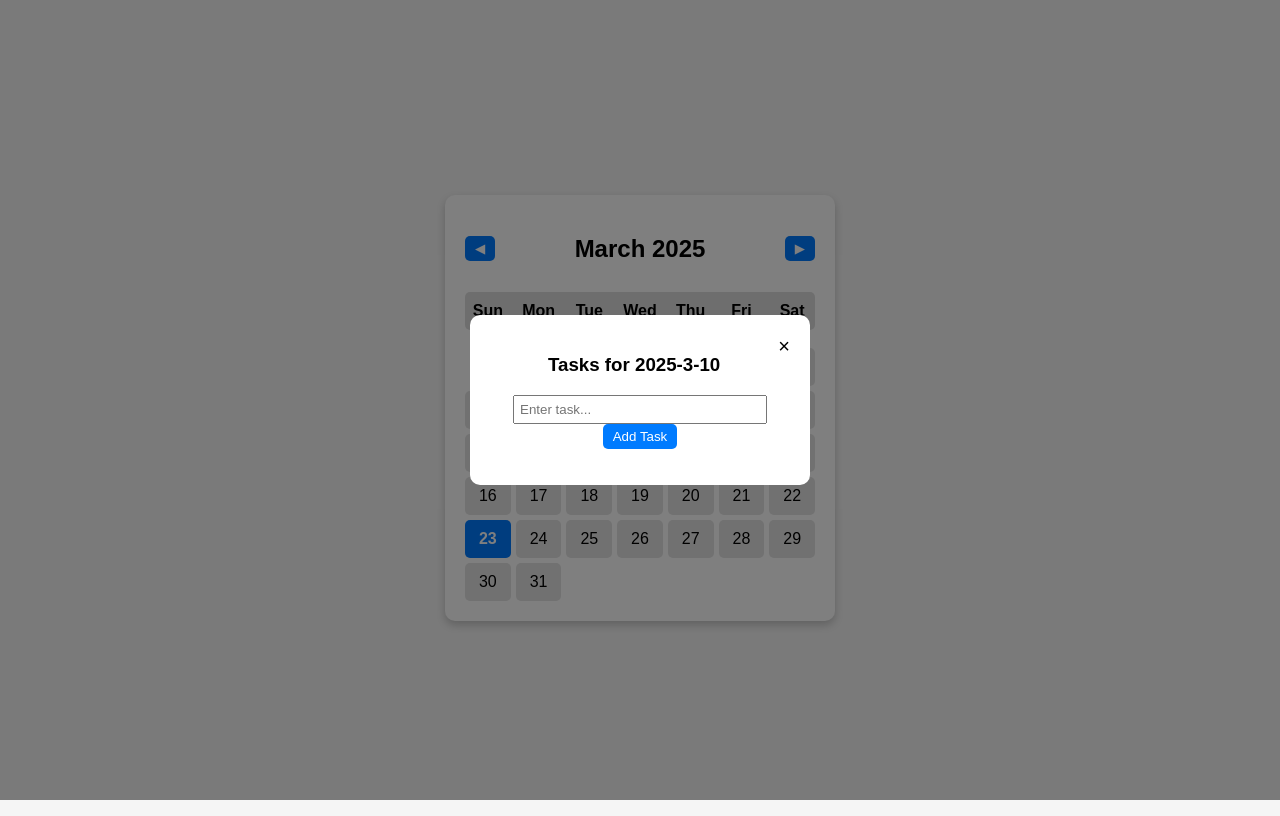
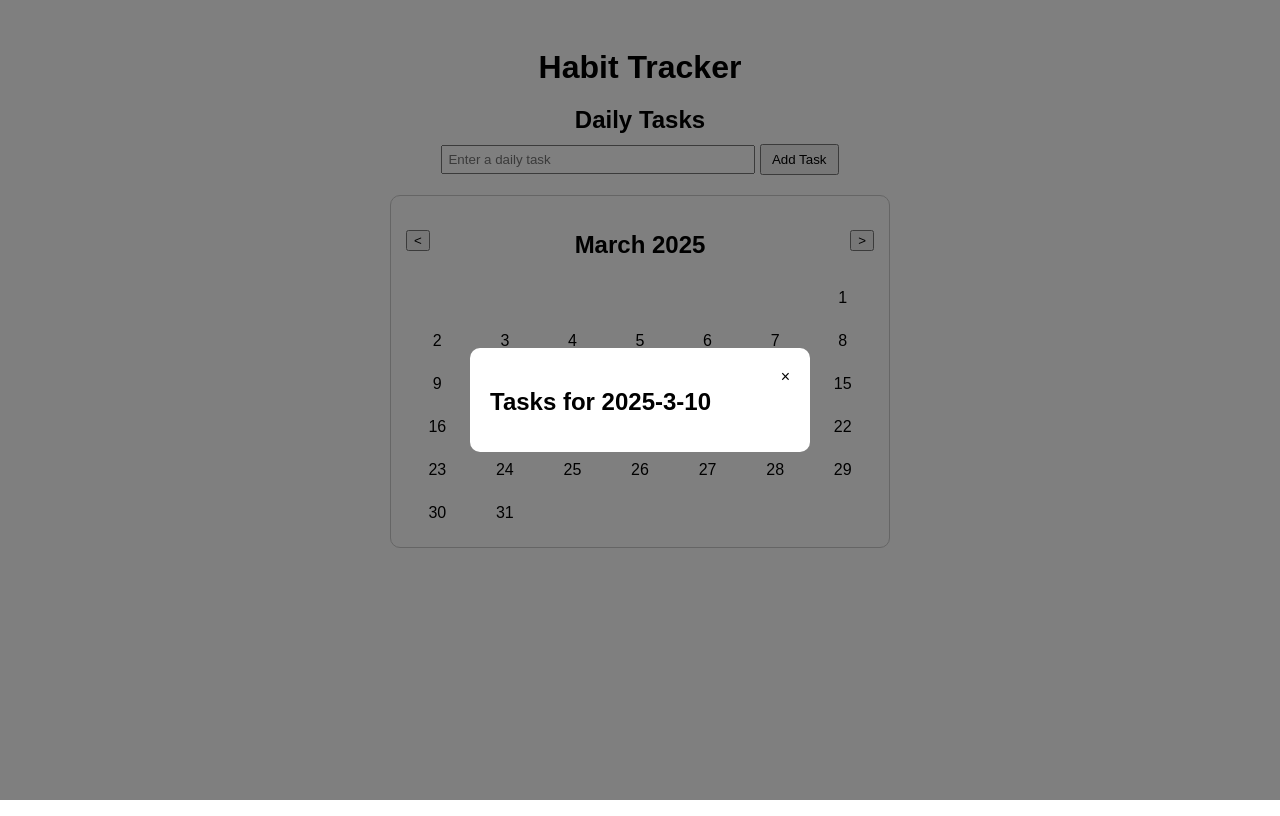
Before and after one commit to sthuthi21/DoItToday, a plain HTML site: page index.html in a window 1280 px wide. Both pictures are taken after a click on the element "10". Drawn offline with Linux system fonts and the light colour scheme.

Commit message:
working code

```diff
--- a/index.html
+++ b/index.html
@@ -3,40 +3,39 @@
 <head>
     <meta charset="UTF-8">
     <meta name="viewport" content="width=device-width, initial-scale=1.0">
-    <title>Calendar</title>
+    <title>Habit Tracker</title>
     <link rel="stylesheet" href="styles.css">
 </head>
 <body>
-    <div class="calendar">
-        <div class="calendar-header">
-            <button id="prevMonth">◀</button>
-            <h2 id="monthYear"></h2>
-            <button id="nextMonth">▶</button>
-        </div>
-        <div id="calendar">
-            <div id="weekDays">
-                <div>Sun</div>
-                <div>Mon</div>
-                <div>Tue</div>
-                <div>Wed</div>
-                <div>Thu</div>
-                <div>Fri</div>
-                <div>Sat</div>
-            </div>
-            <br/>
-            <div id="calendarDays"></div>
+
+    <div class="container">
+        <h1>Habit Tracker</h1>
+        <h2>Daily Tasks</h2>
+
+        <!-- Task List Section -->
+        <div id="taskSection">
+            <input type="text" id="taskInput" placeholder="Enter a daily task">
+            <button id="addTaskBtn">Add Task</button>
+            <ul id="taskList"></ul> <!-- Task list displayed here -->
         </div>
 
+        <!-- Calendar Section -->
+        <div class="calendar">
+            <div class="calendar-header">
+                <button id="prevMonth">&lt;</button>
+                <h2 id="monthYear"></h2>
+                <button id="nextMonth">&gt;</button>
+            </div>
+            <div id="calendarDays" class="calendar-grid"></div>
+        </div>
     </div>
 
-    <!-- Task Modal -->
+    <!-- Task Modal (for viewing and marking tasks) -->
     <div id="taskModal" class="modal">
         <div class="modal-content">
             <span class="close">&times;</span>
-            <h3 id="modalDate"></h3>
-            <input type="text" id="taskInput" placeholder="Enter task...">
-            <button id="addTaskBtn">Add Task</button>
-            <ul id="taskList"></ul>
+            <h2 id="modalDate"></h2>
+            <ul id="modalTaskList"></ul> <!-- Tasks for the selected day -->
         </div>
     </div>
 
--- a/script.js
+++ b/script.js
@@ -6,46 +6,40 @@ const nextMonthBtn = document.getElementById("nextMonth");
 const taskModal = document.getElementById("taskModal");
 const closeModal = document.querySelector(".close");
 const modalDate = document.getElementById("modalDate");
+const modalTaskList = document.getElementById("modalTaskList");
+
 const taskInput = document.getElementById("taskInput");
 const addTaskBtn = document.getElementById("addTaskBtn");
 const taskList = document.getElementById("taskList");
 
 let currentDate = new Date();
-let selectedDate = null; // Stores selected date for tasks
-let tasks = JSON.parse(localStorage.getItem("tasks")) || {}; // Load saved tasks
+let selectedDate = null;
+let tasks = JSON.parse(localStorage.getItem("tasks")) || {};
+let dailyTasks = JSON.parse(localStorage.getItem("dailyTasks")) || []; // Stores fixed daily tasks
 
+// Render Calendar
 function renderCalendar() {
     const firstDayOfMonth = new Date(currentDate.getFullYear(), currentDate.getMonth(), 1);
     const lastDayOfMonth = new Date(currentDate.getFullYear(), currentDate.getMonth() + 1, 0);
 
     monthYear.innerText = firstDayOfMonth.toLocaleDateString('en-US', { month: 'long', year: 'numeric' });
-
     calendarDays.innerHTML = "";
 
-    // Add empty cells for previous month days
+    // Empty slots before first day
     for (let i = 0; i < firstDayOfMonth.getDay(); i++) {
         let emptyCell = document.createElement("div");
         calendarDays.appendChild(emptyCell);
     }
 
-    // Add actual days of the month
+    // Actual days
     for (let day = 1; day <= lastDayOfMonth.getDate(); day++) {
         let dayCell = document.createElement("div");
         dayCell.classList.add("day");
         dayCell.innerText = day;
-
         let dateKey = `${currentDate.getFullYear()}-${currentDate.getMonth() + 1}-${day}`;
 
-        // Highlight today's date
-        if (day === new Date().getDate() &&
-            currentDate.getMonth() === new Date().getMonth() &&
-            currentDate.getFullYear() === new Date().getFullYear()) {
-            dayCell.classList.add("today");
-        }
-
-        // If tasks exist for this date, highlight it
-        if (tasks[dateKey] && tasks[dateKey].length > 0) {
-            dayCell.style.backgroundColor = "#FFD700"; // Highlight with gold color
+        if (tasks[dateKey]?.completed) {
+            dayCell.classList.add("completed");
         }
 
         dayCell.addEventListener("click", () => openTaskModal(dateKey));
@@ -53,58 +47,66 @@ function renderCalendar() {
     }
 }
 
-// Open task modal
+// Open Task Modal
 function openTaskModal(dateKey) {
     selectedDate = dateKey;
     modalDate.innerText = `Tasks for ${dateKey}`;
-    taskList.innerHTML = ""; // Clear task list
+    modalTaskList.innerHTML = "";
 
-    // Load tasks
-    if (tasks[dateKey]) {
-        tasks[dateKey].forEach(task => {
-            let task1 = document.createElement("div");
-            task1.innerText = task;
-            let doneBtn=document.createElement("button");
-            taskList.appendChild(task1);
-        });
-    }
+    dailyTasks.forEach(task => {
+        let taskItem = document.createElement("div");
+        taskItem.classList.add("modal-task");
+
+        let taskText = document.createElement("span");
+        taskText.innerText = task;
+
+        let checkbox = document.createElement("input");
+        checkbox.type = "checkbox";
+        checkbox.checked = tasks[dateKey]?.completedTasks?.includes(task) || false;
+        checkbox.addEventListener("change", () => markTaskCompleted(dateKey, task));
+
+        taskItem.appendChild(taskText);
+        taskItem.appendChild(checkbox);
+        modalTaskList.appendChild(taskItem);
+    });
 
     taskModal.style.display = "flex";
 }
 
-// Close modal
-closeModal.addEventListener("click", () => {
-    taskModal.style.display = "none";
-});
+// Mark Task as Completed
+function markTaskCompleted(dateKey, task) {
+    if (!tasks[dateKey]) tasks[dateKey] = { completedTasks: [] };
 
-// Add task
+    if (!tasks[dateKey].completedTasks.includes(task)) {
+        tasks[dateKey].completedTasks.push(task);
+    } else {
+        tasks[dateKey].completedTasks = tasks[dateKey].completedTasks.filter(t => t !== task);
+    }
+
+    tasks[dateKey].completed = tasks[dateKey].completedTasks.length === dailyTasks.length;
+    localStorage.setItem("tasks", JSON.stringify(tasks));
+    renderCalendar();
+}
+
+// Add Daily Task
 addTaskBtn.addEventListener("click", () => {
     let taskText = taskInput.value.trim();
     if (taskText === "") return;
 
-    if (!tasks[selectedDate]) {
-        tasks[selectedDate] = [];
-    }
-    tasks[selectedDate].push(taskText);
-
-    localStorage.setItem("tasks", JSON.stringify(tasks));
+    dailyTasks.push(taskText);
+    localStorage.setItem("dailyTasks", JSON.stringify(dailyTasks));
+    renderDailyTasks();
     taskInput.value = "";
-    openTaskModal(selectedDate); // Refresh task list
-    renderCalendar(); // Update calendar highlights
 });
 
-// Navigate months
-prevMonthBtn.addEventListener("click", () => {
-    currentDate.setMonth(currentDate.getMonth() - 1);
-    renderCalendar();
-});
+// Render Daily Tasks
+function renderDailyTasks() {
+    taskList.innerHTML = dailyTasks.map(task => `<li>${task}</li>`).join("");
+}
 
-nextMonthBtn.addEventListener("click", () => {
-    currentDate.setMonth(currentDate.getMonth() + 1);
-    renderCalendar();
-});
-//doneBtn.addEventListener("click",()=>{
+closeModal.addEventListener("click", () => taskModal.style.display = "none");
+prevMonthBtn.addEventListener("click", () => { currentDate.setMonth(currentDate.getMonth() - 1); renderCalendar(); });
+nextMonthBtn.addEventListener("click", () => { currentDate.setMonth(currentDate.getMonth() + 1); renderCalendar(); });
 
-//})
-// Initialize Calendar
 renderCalendar();
+renderDailyTasks();
--- a/styles.css
+++ b/styles.css
@@ -1,19 +1,51 @@
 body {
     font-family: Arial, sans-serif;
+    text-align: center;
+}
+
+.container {
+    width: 90%;
+    max-width: 500px;
+    margin: auto;
+    padding: 20px;
+}
+
+h1, h2 {
+    margin-bottom: 10px;
+}
+
+#taskSection {
+    margin-bottom: 20px;
+}
+
+#taskInput {
+    padding: 5px;
+    width: 60%;
+}
+
+#addTaskBtn {
+    padding: 6px 10px;
+    cursor: pointer;
+}
+
+#taskList {
+    list-style: none;
+    padding: 0;
+}
+
+#taskList li {
+    background: #f0f0f0;
+    padding: 5px;
+    margin: 5px;
     display: flex;
-    justify-content: center;
-    align-items: center;
-    height: 100vh;
-    background-color: #f5f5f5;
+    justify-content: space-between;
 }
 
 .calendar {
-    width: 350px;
-    background: white;
-    padding: 20px;
-    box-shadow: 0 4px 8px rgba(0, 0, 0, 0.2);
+    border: 1px solid #ccc;
+    padding: 15px;
     border-radius: 10px;
-    text-align: center;
+    background: #fff;
 }
 
 .calendar-header {
@@ -23,53 +55,24 @@ body {
     margin-bottom: 10px;
 }
 
-button {
-    background-color: #007BFF;
-    color: white;
-    border: none;
-    padding: 5px 10px;
-    cursor: pointer;
-    border-radius: 5px;
-}
-
-#weekDays {
-    display: grid;
-    grid-template-columns: repeat(7, 1fr); /* 7 columns for 7 days */
-    text-align: center;
-    font-weight: bold;
-    background: #ddd;
-    padding: 10px 0;
-    border-radius: 5px;
-    gap: 5px;
-}
-
-#calendarDays {
+.calendar-grid {
     display: grid;
     grid-template-columns: repeat(7, 1fr);
     gap: 5px;
 }
 
-.day-name {
-    font-weight: bold;
-    padding: 5px;
-}
-
 .day {
     padding: 10px;
-    background-color: #e3e3e3;
-    text-align: center;
     border-radius: 5px;
     cursor: pointer;
 }
 
-.day:hover {
-    background-color: #ddd;
+.day.today {
+    background: lightblue;
 }
 
-.today {
-    background-color: #007BFF;
-    color: white;
-    font-weight: bold;
+.day.completed {
+    background: gold;
 }
 
 /* Modal Styling */
@@ -80,7 +83,7 @@ button {
     left: 0;
     width: 100%;
     height: 100%;
-    background-color: rgba(0, 0, 0, 0.5);
+    background: rgba(0, 0, 0, 0.5);
     justify-content: center;
     align-items: center;
 }
@@ -89,29 +92,18 @@ button {
     background: white;
     padding: 20px;
     border-radius: 10px;
-    text-align: center;
     width: 300px;
+    text-align: left;
 }
 
 .close {
     float: right;
-    font-size: 20px;
     cursor: pointer;
 }
 
-#taskInput {
-    width: 80%;
+.modal-task {
+    display: flex;
+    align-items: center;
+    justify-content: space-between;
     padding: 5px;
 }
-
-ul {
-    list-style: none;
-    padding: 0;
-}
-
-ul li {
-    background: #f3f3f3;
-    padding: 5px;
-    margin: 5px;
-    border-radius: 5px;
-}
```
